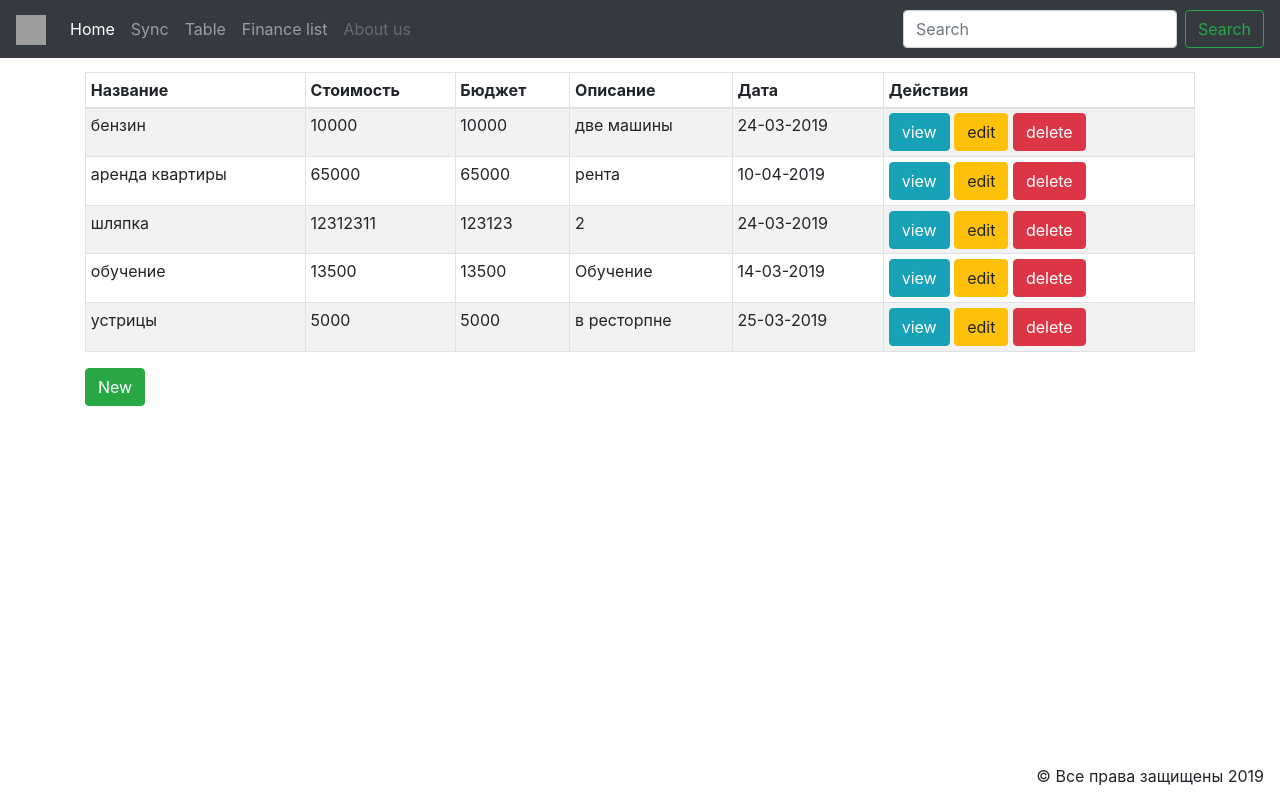
After one commit to mshegolev/tttd, a Django app: page /finance/finance_list in a window 1280 px wide. The commit adds this page. Run offline with Django 3.2, Linux system fonts and the light colour scheme; data comes from the database, SQL or seed files in the repository; both versions use the stored data as it was after the commit; some libraries are stand-ins or nearby versions; grey boxes are pictures that could not be loaded.

Commit message:
add finance crud

```diff
--- a/plansite/finance/models.py
+++ b/plansite/finance/models.py
@@ -1,4 +1,5 @@
 from django.db import models
+from django.urls import reverse
 
 
 class Finance(models.Model):
@@ -14,3 +15,6 @@ class Finance(models.Model):
 
     def __str__(self):
         return self.title
+
+    def get_absolute_url(self):
+        return reverse('finance_edit', kwargs={'pk': self.pk})
--- /dev/null
+++ b/plansite/finance/templates/finance/finance_list.html
@@ -0,0 +1,39 @@
+{% extends "finance/homePage.html" %}
+
+{% block content %}
+<div class="container-fluid">
+    <div class="container">
+        <div class="row">
+            <div class="mt-3 col">
+                <table class="table table-striped table-hover table-bordered table-sm">
+                    <thead>
+                    <tr>
+                        <th>Название</th>
+                        <th>Стоимость</th>
+                        <th>Бюджет</th>
+                        <th>Описание</th>
+                        <th>Дата</th>
+                        <th>Действия</th>
+                    </tr>
+                    </thead>
+                    <tbody>
+                    {% for finance in object_list %}
+                    <tr>
+                        <td>{{ finance.title }}</td>
+                        <td>{{ finance.costs }}</td>
+                        <td>{{finance.budget}}</td>
+                        <td>{{finance.description}}</td>
+                        <td>{{finance.date|date:"d-m-Y"}}</td>
+                        <td><a href="{% url 'finance_view' finance.id %}" class="btn btn-info">view</a>
+                            <a href="{% url 'finance_edit' finance.id %}" class="btn btn-warning">edit</a>
+                            <a href="{% url 'finance_delete' finance.id %}" class="btn btn-danger">delete</a></td>
+                    </tr>
+                    {% endfor %}
+                    </tbody>
+                </table>
+                <a href="{% url 'finance_new' %}" class="btn btn-success">New</a>
+            </div>
+        </div>
+    </div>
+</div>
+{% endblock %}
--- a/plansite/finance/templates/finance/homePage.html
+++ b/plansite/finance/templates/finance/homePage.html
@@ -32,6 +32,9 @@
                 <a href="table" class="nav-link">Table</a>
             </li>
             <li class="nav-item ">
+                <a href="finance_list" class="nav-link">Finance list</a>
+            </li>
+            <li class="nav-item ">
                 <a href="#" class="nav-link disabled">About us</a>
             </li>
         </ul>
@@ -49,12 +52,12 @@
 {% block content %}
 {% endblock %}
 
-<footer >
-<div class="footer-copyright text-center py-3" align="bottom">
+
+<nav class="navbar fixed-bottom navbar-light bg-faded">
     <hr>
     &copy; Все права защищены 2019
-</div>
-</footer>
+</nav>
+
 
 <!-- Optional JavaScript -->
 <!-- jQuery first, then Popper.js, then Bootstrap JS -->
--- a/plansite/finance/templates/finance/table.html
+++ b/plansite/finance/templates/finance/table.html
@@ -27,19 +27,15 @@
                         <td>{{post.date|date:"d-m-Y"}}</td>
                         <th>
                             <a href="addFinance" class="btn btn-success" role="button">Add</a>
+                            <a href="delete" class="btn btn-danger" role="button">Delete</a>
                             <button class="btn btn-warning">Edit</button>
                             <button class="btn btn-info">View</button>
-                            <button class="btn btn-danger">Delete</button>
                         </th>
                     </tr>
                     {% endfor %}
                     </tbody>
                 </table>
             </div>
-            <!--<div class="col"><a href="/finance/{{post.id}}"><h3>{{post.title}}</h3></a>{{post.title}}</div>-->
-            <!--<div class="col">{{post.costs}}</div>-->
-            <!--<div class="col">{{post.budget}}</div>-->
-            <!--<div class="col">{{post.date|date:"d-m-Y"}}</div>-->
         </div>
     </div>
 </div>
--- a/plansite/finance/urls.py
+++ b/plansite/finance/urls.py
@@ -21,10 +21,19 @@ from . import views
 
 urlpatterns = [
     path('', views.index, name='index'),
+
     path('table', ListView.as_view(queryset=Finance.objects.all().order_by("-date")[:20],
                                    template_name="finance/table.html")),
     path('addFinance', ListView.as_view(queryset=Finance.objects.all().order_by("-date")[:20],
                                         template_name="finance/addFinance.html")),
     path('create/', views.create),
 
+
+    path('finance_list', views.FinanceList.as_view(), name='finance_list'),
+    path('view/<int:pk>', views.FinanceView.as_view(), name='finance_view'),
+    path('new', views.FinanceCreate.as_view(), name='finance_new'),
+    path('view/<int:pk>', views.FinanceView.as_view(), name='finance_view'),
+    path('edit/<int:pk>', views.FinanceUpdate.as_view(), name='finance_edit'),
+    path('delete/<int:pk>', views.FinanceDelete.as_view(), name='finance_delete'),
+
 ]
--- a/plansite/finance/views.py
+++ b/plansite/finance/views.py
@@ -1,14 +1,20 @@
-from django.http import HttpResponse, HttpResponseRedirect
-from django.shortcuts import render
+from django.forms import ModelForm
+from django.http import HttpResponseRedirect
+from django.shortcuts import get_object_or_404, redirect, render
+from django.urls import reverse_lazy
+from django.views.generic import CreateView, DeleteView, DetailView, ListView, UpdateView
+
 from .models import Finance
-from django.views.generic import ListView, DetailView
+
 
 # Create your views here.
 def index(request):
-    return render(request,'finance/homePage.html')
+    return render(request, 'finance/homePage.html')
 
-class FinancesList(ListView):
+
+class FinanceList(ListView):
     model = Finance
+
 
 def create(request):
     if request.method == "POST":
@@ -16,8 +22,29 @@ def create(request):
         finance.title = request.POST.get("title")
         finance.costs = request.POST.get("costs")
         finance.budget = request.POST.get("budget")
-        finance.description= request.POST.get("description")
-        finance.date= request.POST.get("date")
-        finance.type= request.POST.get("type")
+        finance.description = request.POST.get("description")
+        finance.date = request.POST.get("date")
+        finance.type = request.POST.get("type")
         finance.save()
         return HttpResponseRedirect("/finance/table")
+
+
+class FinanceView(DetailView):
+    model = Finance
+
+
+class FinanceCreate(CreateView):
+    model = Finance
+    fields = ['title', 'costs']
+    success_url = reverse_lazy('finance_list')
+
+
+class FinanceUpdate(UpdateView):
+    model = Finance
+    fields = ['title', 'costs']
+    success_url = reverse_lazy('finance_list')
+
+
+class FinanceDelete(DeleteView):
+    model = Finance
+    success_url = reverse_lazy('finance_list')
```
Also changed, not shown: plansite/finance/templates/finance/finance_confirm_delete.html (added, +9 -0 lines), plansite/finance/templates/finance/finance_detail.html (added, +7 -0 lines), plansite/finance/templates/finance/finance_form.html (added, +9 -0 lines), plansite/db.sqlite3.
